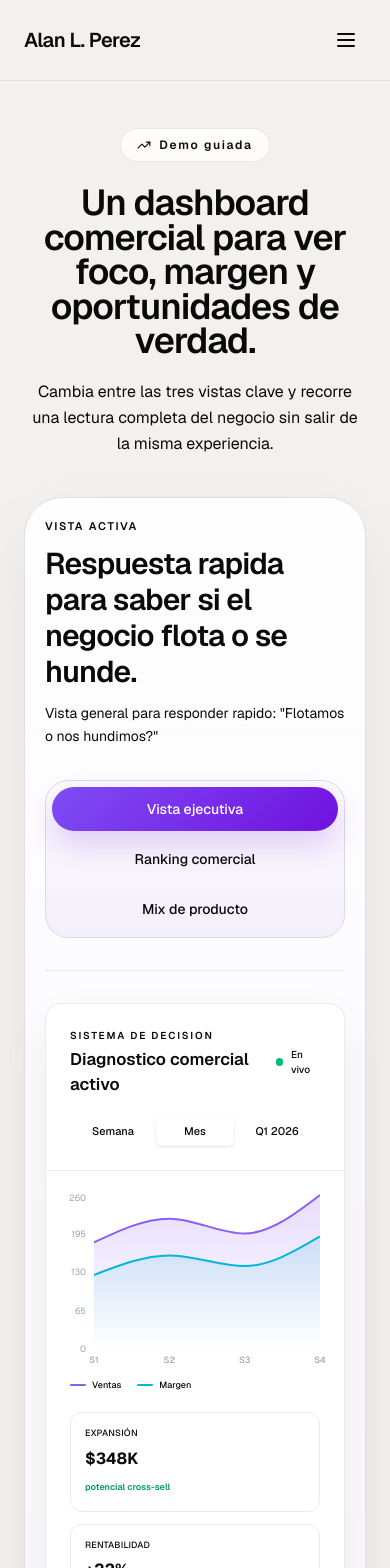
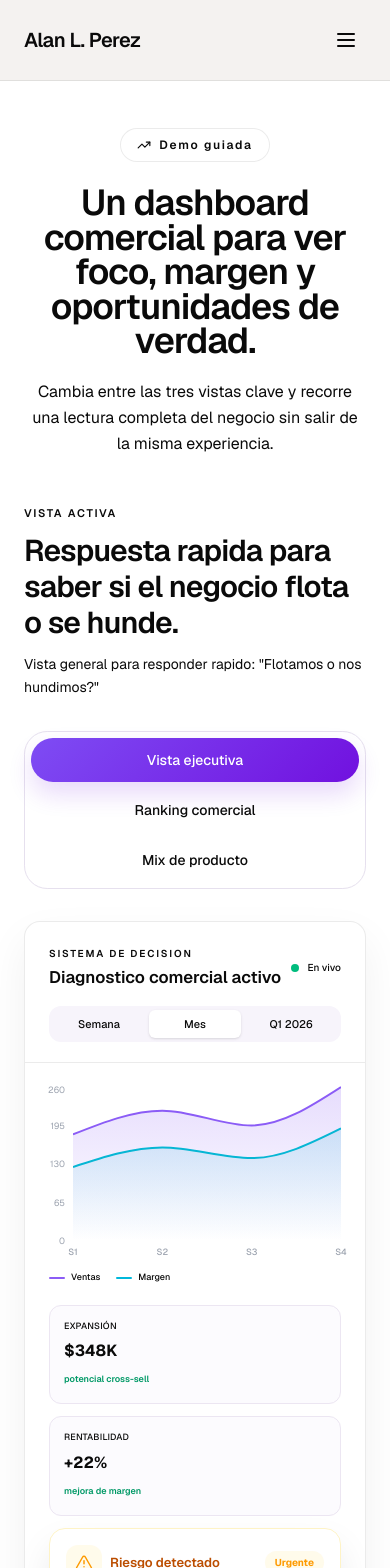
Before and after one commit to AluenIriarte/WebPage, a React (Vite) app: page /demo-dashboard in a window 390 px wide. Shown: the top 1568 px of the page. Built offline with nearby package versions, Linux system fonts and the light colour scheme.

Commit message:
Refine demo page layout and executive narrative

```diff
--- a/src/app/components/HeroDashboard.tsx
+++ b/src/app/components/HeroDashboard.tsx
@@ -245,7 +245,7 @@ export function InteractiveDashboard({ variant = "full", fillHeight = false }: I
             </div>
           </div>
 
-          <div className={`flex gap-1 rounded-xl bg-muted/70 p-1 ${isMini ? "" : "max-w-xl"}`}>
+          <div className={`flex gap-1 rounded-xl ${isMini ? "bg-muted/70" : "bg-[#F7F4FB]"} p-1 ${isMini ? "" : "max-w-xl"}`}>
             {periods.map((currentPeriod) => (
               <button
                 key={currentPeriod}
@@ -351,7 +351,9 @@ export function InteractiveDashboard({ variant = "full", fillHeight = false }: I
               initial={{ opacity: 0, scale: 0.92 }}
               animate={{ opacity: 1, scale: 1 }}
               transition={{ delay: index * 0.06, duration: 0.3, ease: "easeOut" }}
-              className="rounded-xl border border-border/30 bg-muted/50 p-3.5"
+              className={`rounded-xl p-3.5 ${
+                isMini ? "border border-border/30 bg-muted/50" : "border border-[#ECE6F2] bg-[#FCFBFE]"
+              }`}
             >
               <p className="mb-1.5 text-[9px] font-medium uppercase tracking-wide text-muted-foreground">
                 {metric.label}
--- a/src/app/pages/DemoDashboard.tsx
+++ b/src/app/pages/DemoDashboard.tsx
@@ -98,11 +98,17 @@ const rankingTeamViews = {
     title: "Ranking de vendedores vs objetivo",
     subtitle: "Compara desempeno, brecha y foco de seguimiento dentro del equipo clave.",
     summary: [
-      { label: "Cumplimiento promedio", value: "101%" },
+      { label: "Cumplimiento promedio", value: "100%" },
       { label: "Sobre meta", value: "1 ejecutivo" },
-      { label: "Brecha activa", value: "$18K" },
+      { label: "Brecha recuperable", value: "$28K" },
     ],
-    note: "La prioridad es acompanar a quienes estan cerca del objetivo antes de que el desvio se vuelva estructural.",
+    note: {
+      title: "Martin y Lucia concentran la brecha recuperable del equipo.",
+      detail:
+        "Sofia ya sostiene la meta del frente principal. La intervencion inmediata esta en dos cuentas estrategicas que, combinadas, devuelven $28K sin ampliar cobertura.",
+      metric: "$28K",
+      metricLabel: "para volver a meta",
+    },
     sellers: [
       {
         seller: "Sofia Gomez",
@@ -142,11 +148,17 @@ const rankingTeamViews = {
     title: "Ranking de vendedores vs objetivo",
     subtitle: "Lee rapido que parte del canal sostiene volumen y cual necesita coaching comercial.",
     summary: [
-      { label: "Cumplimiento promedio", value: "94%" },
+      { label: "Cumplimiento promedio", value: "95%" },
       { label: "Sobre meta", value: "0 equipos" },
-      { label: "Brecha activa", value: "$42K" },
+      { label: "Brecha recuperable", value: "$46K" },
     ],
-    note: "El canal no esta caido, pero si desalineado: conviene corregir foco antes de empujar mas volumen.",
+    note: {
+      title: "El primer ajuste esta en Diego, que explica mas de la mitad del desvio del canal.",
+      detail:
+        "Aca no falta demanda nueva. Falta corregir seguimiento y prioridad sobre distribuidores norte antes de empujar mas volumen al resto del equipo.",
+      metric: "$26K",
+      metricLabel: "desvio principal",
+    },
     sellers: [
       {
         seller: "Diego Ferraro",
@@ -186,11 +198,17 @@ const rankingTeamViews = {
     title: "Ranking de vendedores vs objetivo",
     subtitle: "Aisla quien esta abriendo cartera nueva y quien necesita respaldo para convertir mejor.",
     summary: [
-      { label: "Cumplimiento promedio", value: "103%" },
+      { label: "Cumplimiento promedio", value: "102%" },
       { label: "Sobre meta", value: "2 ejecutivos" },
-      { label: "Brecha activa", value: "$12K" },
+      { label: "Brecha puntual", value: "$6K" },
     ],
-    note: "El equipo de expansion ya encuentra demanda; ahora la mejora esta en priorizar mejor a quien seguir.",
+    note: {
+      title: "Expansion ya tracciona; el riesgo es que Julia corte el ritmo del equipo.",
+      detail:
+        "Con un apoyo puntual en partners y referidos, el frente sigue sobre meta sin abrir mas prospeccion ni dispersar esfuerzo comercial.",
+      metric: "$6K",
+      metricLabel: "brecha a corregir",
+    },
     sellers: [
       {
         seller: "Ines Duarte",
@@ -491,7 +509,7 @@ function DemoViewSelector({
 
   return (
     <div
-      className={`rounded-[1.45rem] border border-[#DED6EC] bg-[linear-gradient(180deg,#FBFAFE_0%,#F4F0FA_100%)] ${
+      className={`rounded-[1.45rem] border border-[#E6E0EE] bg-white ${
         isCompact ? "p-1" : "p-1.5"
       }`}
     >
@@ -511,7 +529,7 @@ function DemoViewSelector({
               {isActive && (
                 <motion.span
                   layoutId={layoutId}
-                  className="absolute inset-0 rounded-full bg-[linear-gradient(135deg,#7E4CF4,#7111DF)] shadow-[0_14px_30px_rgba(113,17,223,0.18)]"
+                  className="absolute inset-0 rounded-full bg-[linear-gradient(135deg,#7E4CF4,#7111DF)] shadow-[0_12px_24px_rgba(113,17,223,0.16)]"
                   transition={{ type: "spring", bounce: 0.2, duration: 0.38 }}
                 />
               )}
@@ -553,7 +571,7 @@ function SellerRankingBoard({ presentation = "detail" }: { presentation?: BoardP
           <Users className="mt-1 h-5 w-5 text-accent" />
         </div>
 
-        <div className="rounded-full border border-border/60 bg-[#F7F4FB] p-1">
+        <div className="rounded-full border border-[#E6E0EE] bg-[#FCFBFE] p-1">
           <div className="grid grid-cols-3 gap-1">
             {(Object.entries(rankingTeamViews) as [RankingTeamId, (typeof rankingTeamViews)[RankingTeamId]][]).map(
               ([teamId, team]) => {
@@ -595,7 +613,7 @@ function SellerRankingBoard({ presentation = "detail" }: { presentation?: BoardP
         >
           <div className={`grid gap-3 md:grid-cols-3 ${isPreview ? "mb-4" : "mb-5"}`}>
             {currentTeam.summary.map((stat) => (
-              <div key={stat.label} className="rounded-2xl border border-border/50 bg-muted/15 px-4 py-3.5">
+              <div key={stat.label} className="rounded-2xl border border-[#ECE6F2] bg-[#FCFBFE] px-4 py-3.5">
                 <p className="text-[11px] font-semibold uppercase tracking-[0.14em] text-muted-foreground/55">
                   {stat.label}
                 </p>
@@ -606,7 +624,7 @@ function SellerRankingBoard({ presentation = "detail" }: { presentation?: BoardP
 
           <div className={`space-y-3 ${isPreview ? "" : "flex-1"}`}>
             {visibleSellers.map((seller, index) => (
-              <div key={seller.seller} className="rounded-2xl border border-border/50 bg-muted/15 p-4">
+              <div key={seller.seller} className="rounded-2xl border border-[#ECE6F2] bg-[#FCFBFE] p-4">
                 <div className="flex items-start justify-between gap-4">
                   <div className="flex items-start gap-3">
                     <SellerAvatar rank={index + 1} avatar={seller.avatar} />
@@ -641,9 +659,19 @@ function SellerRankingBoard({ presentation = "detail" }: { presentation?: BoardP
           </div>
 
           {!isPreview && (
-            <div className="mt-4 rounded-2xl border border-accent/12 bg-accent/[0.04] px-4 py-3">
-              <p className="text-[11px] font-semibold uppercase tracking-[0.14em] text-accent/65">Lectura ejecutiva</p>
-              <p className="mt-2 text-sm leading-relaxed text-foreground/80">{currentTeam.note}</p>
+            <div className="mt-4 grid gap-4 rounded-[1.6rem] border border-[#E4DDF0] bg-[#FAF8FD] px-4 py-4 md:grid-cols-[minmax(0,1fr)_auto] md:items-start">
+              <div>
+                <p className="text-[11px] font-semibold uppercase tracking-[0.14em] text-accent/65">Lectura ejecutiva</p>
+                <p className="mt-2 text-base font-medium tracking-tight text-foreground">{currentTeam.note.title}</p>
+                <p className="mt-2 text-sm leading-relaxed text-foreground/76">{currentTeam.note.detail}</p>
+              </div>
+              <div className="rounded-2xl border border-accent/12 bg-white px-4 py-3 md:min-w-[10rem]">
+                <p className="text-[10px] font-semibold uppercase tracking-[0.14em] text-muted-foreground/55">
+                  Prioridad ahora
+                </p>
+                <p className="mt-2 text-2xl font-semibold tracking-tight text-accent">{currentTeam.note.metric}</p>
+                <p className="mt-1 text-[11px] text-muted-foreground">{currentTeam.note.metricLabel}</p>
+              </div>
             </div>
           )}
         </motion.div>
@@ -735,7 +763,7 @@ function ProductSignalBoard({ presentation = "detail" }: { presentation?: BoardP
         </div>
 
         <div className="space-y-3">
-          <div className="rounded-full border border-border/60 bg-[#F7F4FB] p-1">
+          <div className="rounded-full border border-[#E6E0EE] bg-[#FCFBFE] p-1">
             <div className="grid grid-cols-2 gap-1">
               {(["producto", "categoria"] as MixMode[]).map((currentMode) => {
                 const isActive = mode === currentMode;
@@ -774,8 +802,8 @@ function ProductSignalBoard({ presentation = "detail" }: { presentation?: BoardP
                   onClick={() => setSelectedClient(client.id)}
                   className={`rounded-full border px-3.5 py-2 text-xs font-medium transition-colors ${
                     isActive
-                      ? "border-accent/20 bg-accent/[0.08] text-accent"
-                      : "border-border/55 bg-white text-muted-foreground hover:text-foreground"
+                      ? "border-accent/20 bg-accent/[0.06] text-accent"
+                      : "border-[#E8E2EE] bg-white text-muted-foreground hover:text-foreground"
                   }`}
                 >
                   {client.label}
@@ -797,7 +825,7 @@ function ProductSignalBoard({ presentation = "detail" }: { presentation?: BoardP
         >
           <div className={`grid gap-3 md:grid-cols-3 ${isPreview ? "mb-4" : "mb-5"}`}>
             {currentInsight.stats.map((stat) => (
-              <div key={stat.label} className="rounded-2xl border border-border/50 bg-muted/15 px-4 py-3.5">
+              <div key={stat.label} className="rounded-2xl border border-[#ECE6F2] bg-[#FCFBFE] px-4 py-3.5">
                 <p className="text-[11px] font-semibold uppercase tracking-[0.14em] text-muted-foreground/55">
                   {stat.label}
                 </p>
@@ -808,13 +836,13 @@ function ProductSignalBoard({ presentation = "detail" }: { presentation?: BoardP
           </div>
 
           {!isPreview && (
-            <div className="mb-4 rounded-2xl border border-accent/12 bg-accent/[0.04] px-4 py-3">
-              <p className="text-[11px] font-semibold uppercase tracking-[0.14em] text-accent/65">Senal principal</p>
+            <div className="mb-4 rounded-[1.6rem] border border-[#E4DDF0] bg-[#FAF8FD] px-4 py-4">
+              <p className="text-[11px] font-semibold uppercase tracking-[0.14em] text-accent/65">Decision sugerida</p>
               <p className="mt-2 text-sm leading-relaxed text-foreground/80">{currentInsight.note}</p>
             </div>
           )}
 
-          <div className="flex-1 overflow-hidden rounded-[1.5rem] border border-border/55 bg-[#FCFBFE]">
+          <div className="flex-1 overflow-hidden rounded-[1.5rem] border border-[#E8E2EE] bg-white">
             <div className="grid grid-cols-[1.6fr_repeat(5,0.7fr)] gap-2 border-b border-border/45 px-4 py-3 text-[11px] font-semibold uppercase tracking-[0.14em] text-muted-foreground/55">
               <span>Cliente</span>
               {columns.map((column) => (
@@ -912,18 +940,18 @@ export function DemoDashboard() {
       <main>
         <section
           id="demo-dashboard"
-          className="relative overflow-hidden border-b border-border/35 bg-[#F3F1EE] pb-20 pt-32 lg:pb-24 lg:pt-36"
+          className="relative overflow-hidden border-b border-border/30 bg-white pb-20 pt-32 lg:pb-24 lg:pt-36"
         >
           <div
             className="pointer-events-none absolute inset-0 -z-10"
             style={{
-              background: "linear-gradient(180deg, rgba(243,241,238,1) 0%, rgba(255,255,255,0.98) 68%, rgba(255,255,255,1) 100%)",
+              background: "linear-gradient(180deg, rgba(255,255,255,1) 0%, rgba(255,255,255,1) 100%)",
             }}
           />
           <div
             className="pointer-events-none absolute left-0 right-0 top-0 -z-10 h-[540px] opacity-60"
             style={{
-              background: "radial-gradient(ellipse at top right, rgba(113,17,223,0.14) 0%, transparent 60%)",
+              background: "radial-gradient(ellipse at top right, rgba(113,17,223,0.08) 0%, transparent 60%)",
             }}
           />
 
@@ -951,9 +979,9 @@ export function DemoDashboard() {
               initial={{ opacity: 0, y: 24 }}
               animate={{ opacity: 1, y: 0 }}
               transition={{ duration: 0.72, delay: 0.08, ease: [0.22, 1, 0.36, 1] }}
-              className="mt-10 rounded-[2.4rem] border border-[#E3DCEB] bg-[linear-gradient(180deg,rgba(255,255,255,0.94)_0%,rgba(248,245,252,0.98)_100%)] p-5 shadow-[0_28px_70px_rgba(20,19,26,0.06)] lg:mt-12 lg:p-8"
+              className="mt-12"
             >
-              <div className="grid gap-8 border-b border-border/45 pb-8 lg:grid-cols-[minmax(0,0.62fr)_minmax(0,0.38fr)] lg:items-end">
+              <div className="grid gap-8 lg:grid-cols-[minmax(0,0.62fr)_minmax(0,0.38fr)] lg:items-end">
                 <div className="max-w-3xl">
                   <p className="text-[11px] font-semibold uppercase tracking-[0.16em] text-muted-foreground/55">
                     {activeView.eyebrow}
@@ -975,7 +1003,7 @@ export function DemoDashboard() {
                 </div>
               </div>
 
-              <div className="pt-8">
+              <div className="mt-8">
                 <AnimatePresence mode="wait">
                   <motion.div
                     key={`detail-${heroPreview}`}
@@ -989,7 +1017,7 @@ export function DemoDashboard() {
                 </AnimatePresence>
               </div>
 
-              <div className="mt-8 flex flex-col gap-5 border-t border-border/45 pt-6 lg:flex-row lg:items-center lg:justify-between">
+              <div className="mt-8 flex flex-col gap-5 lg:flex-row lg:items-center lg:justify-between">
                 <div className="flex flex-col gap-3 sm:flex-row sm:items-center">
                   <a
                     href={ROOT_DIAGNOSTIC_SECTION_HREF}
@@ -1022,7 +1050,7 @@ export function DemoDashboard() {
           </div>
         </section>
 
-        <section id="oportunidades" className="scroll-mt-32 border-b border-border/35 bg-white py-16 lg:scroll-mt-36 lg:py-24">
+        <section id="oportunidades" className="scroll-mt-32 border-b border-border/30 bg-[#FFFEFC] py-16 lg:scroll-mt-36 lg:py-24">
           <div className="mx-auto max-w-7xl px-6 lg:px-8">
             <motion.div
               initial={{ opacity: 0, y: 18 }}
@@ -1051,7 +1079,7 @@ export function DemoDashboard() {
                   whileInView={{ opacity: 1, y: 0 }}
                   viewport={{ once: true, margin: "-40px" }}
                   transition={{ duration: 0.45, delay: index * 0.05 }}
-                  className="flex h-full flex-col rounded-[1.8rem] border border-border/50 bg-[linear-gradient(180deg,rgba(255,255,255,1)_0%,rgba(249,247,252,0.9)_100%)] p-6 shadow-[0_12px_30px_rgba(20,19,26,0.04)]"
+                  className="flex h-full flex-col rounded-[1.8rem] border border-border/45 bg-white p-6 shadow-[0_10px_24px_rgba(20,19,26,0.03)]"
                 >
                   <div className="flex items-start gap-4">
                     <div className="flex h-11 w-11 shrink-0 items-center justify-center rounded-2xl bg-accent/[0.08] text-accent">
@@ -1083,7 +1111,7 @@ export function DemoDashboard() {
               whileInView={{ opacity: 1, y: 0 }}
               viewport={{ once: true, margin: "-40px" }}
               transition={{ duration: 0.5, delay: 0.15 }}
-              className="mt-10 flex flex-col gap-5 rounded-[2rem] border border-[#E3DCEB] bg-[linear-gradient(180deg,rgba(248,245,252,0.92)_0%,rgba(255,255,255,1)_100%)] p-6 lg:flex-row lg:items-center lg:justify-between lg:p-8"
+              className="mt-10 flex flex-col gap-5 rounded-[2rem] border border-[#E6E0EE] bg-[#FBFAFD] p-6 lg:flex-row lg:items-center lg:justify-between lg:p-8"
             >
               <div className="max-w-2xl">
                 <p className="text-[11px] font-semibold uppercase tracking-[0.16em] text-muted-foreground/55">
@@ -1106,14 +1134,14 @@ export function DemoDashboard() {
           </div>
         </section>
 
-        <section className="bg-[#F7F4EF] py-16 lg:py-20">
+        <section className="bg-white py-16 lg:py-20">
           <div className="mx-auto max-w-7xl px-6 lg:px-8">
             <motion.div
               initial={{ opacity: 0, y: 18 }}
               whileInView={{ opacity: 1, y: 0 }}
               viewport={{ once: true, margin: "-40px" }}
               transition={{ duration: 0.55 }}
-              className="rounded-[2.25rem] border border-[#E3DDD4] bg-[linear-gradient(135deg,rgba(255,255,255,0.92)_0%,rgba(243,241,238,0.98)_100%)] p-8 shadow-[0_18px_44px_rgba(20,19,26,0.05)] lg:p-10"
+              className="rounded-[2.25rem] border border-[#E8E2D9] bg-[#FCFBF8] p-8 shadow-[0_14px_32px_rgba(20,19,26,0.04)] lg:p-10"
             >
               <div className="grid gap-8 lg:grid-cols-[minmax(0,1fr)_auto] lg:items-center">
                 <div className="max-w-2xl">
@@ -1154,7 +1182,7 @@ export function DemoDashboard() {
         </section>
       </main>
 
-      <section className="border-t border-border/40 bg-[#F3F1EE]">
+      <section className="border-t border-border/30 bg-white">
         <div className="mx-auto flex max-w-7xl flex-col gap-3 px-6 py-6 text-sm lg:flex-row lg:items-center lg:justify-between lg:px-8">
           <a href="/#home" className="font-medium text-foreground transition-colors hover:text-accent">
             Alan L. Perez
```
